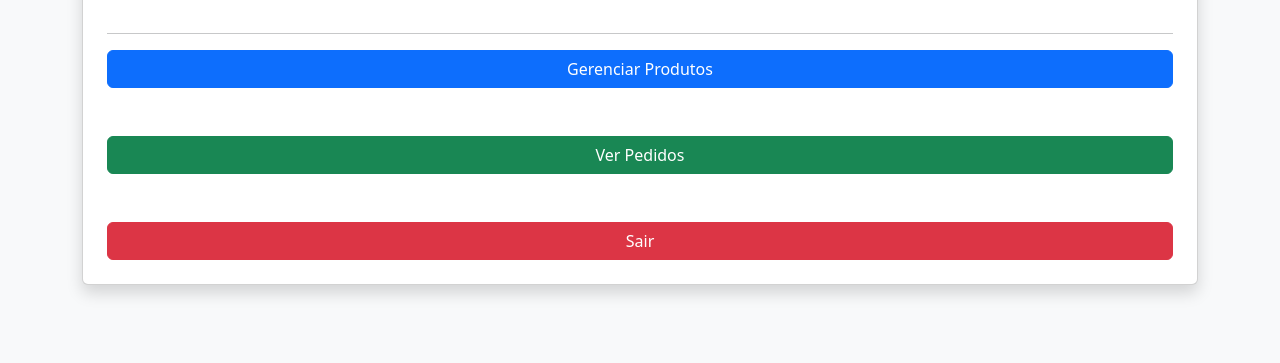
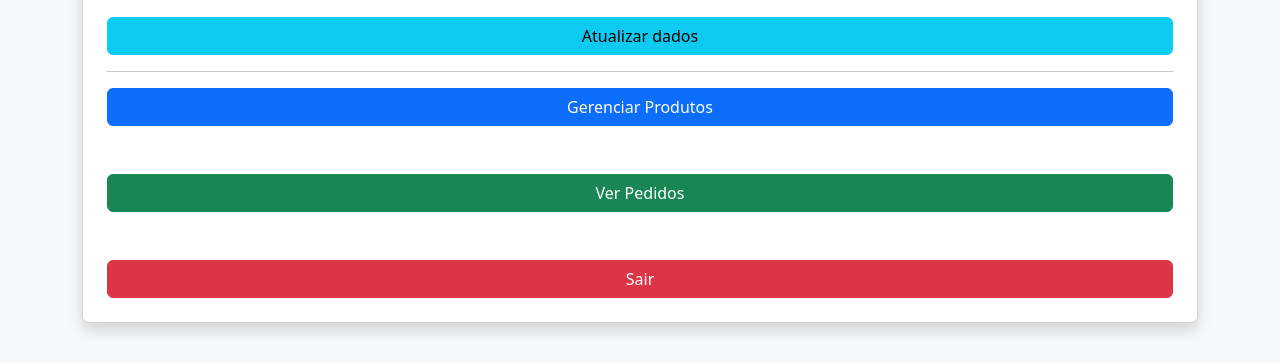
Before and after one commit to Eliseuzin/fulldatehamburgueira, a Flask app: template estudo/templates/dashboard_store.html in a window 1280 px wide. Shown: the part 243-606 px from the top of the page. Run offline with Flask 3, Linux system fonts and the light colour scheme; the template is opened without the code that fills it, so the values that code supplies are empty.

Commit message:
add o button de atualizar dados

```diff
--- a/estudo/templates/dashboard_store.html
+++ b/estudo/templates/dashboard_store.html
@@ -17,6 +17,7 @@
                 <li><strong>Email:</strong> {{ loja.email }}</li>
                 <li><strong>CNPJ:</strong> {{ loja.cnpj }}</li>
             </ul>
+            <a class="btn btn-info" href="{{url_for('atualizar_cadastro_lojista')}}">Atualizar dados</a>
 
             <hr>
 
```
